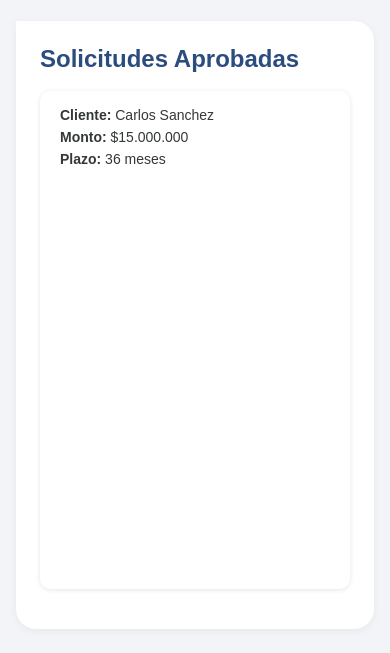
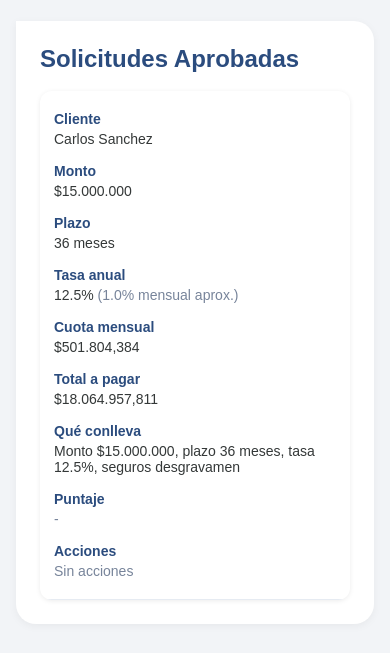
Before and after one commit to ShadowMasterUsm/INF348--Proyecto-Semestral, a plain HTML site: page proyecto-base-main/web/analista_riesgo.html in a window 390 px wide. Both pictures are taken after a click on the button "Solicitudes Aprobadas". Shown: the part 203-856 px from the top of the page. Drawn offline with Linux system fonts and the light colour scheme; no server answers.

Commit message:
tabla con tasa de interes

```diff
--- a/proyecto-base-main/web/css/analista.css
+++ b/proyecto-base-main/web/css/analista.css
@@ -68,6 +68,13 @@ h1, h2 {
 margin-bottom: 18px;
 }
 
+.analista-intro {
+max-width: 920px;
+margin-bottom: 18px;
+color: #556789;
+line-height: 1.5;
+}
+
 /* Tabs */
 .tabs {
 display: flex;
@@ -124,6 +131,38 @@ h1, h2 {
 flex-wrap: wrap;
 }
 
+.solicitudes-table {
+width: 100%;
+border-collapse: collapse;
+background: #fff;
+border-radius: 12px;
+overflow: hidden;
+box-shadow: 0 1px 5px rgba(0,0,0,0.08);
+}
+
+.solicitudes-table th,
+.solicitudes-table td {
+padding: 14px 16px;
+text-align: left;
+vertical-align: top;
+border-bottom: 1px solid #e6ebf2;
+font-size: 14px;
+}
+
+.solicitudes-table th {
+background: #eef3fb;
+color: #2b4c7e;
+font-weight: 700;
+}
+
+.solicitudes-table tbody tr:hover {
+background: #f8fbff;
+}
+
+.table-muted {
+color: #77849a;
+}
+
 .solicitud-info {
 flex: 2 1 250px;
 font-size: 14px;
@@ -167,6 +206,10 @@ h1, h2 {
 text-align: center;
 }
 
+.solicitudes-table .score-badge {
+min-width: 68px;
+}
+
 /* Score colors */
 .score-high {
 background-color: #2ecc71; /* verde */
@@ -191,6 +234,12 @@ h1, h2 {
 transition: background-color 0.3s;
 }
 
+.actions {
+display: flex;
+gap: 8px;
+flex-wrap: wrap;
+}
+
 .btn-primary {
 background: #2b4c7e;
 color: white;
@@ -211,19 +260,41 @@ h1, h2 {
 
 /* Responsive tweaks */
 @media (max-width: 700px) {
-  .solicitud {
-    flex-direction: column;
-    align-items: flex-start;
+.solicitudes-table,
+.solicitudes-table thead,
+.solicitudes-table tbody,
+.solicitudes-table th,
+.solicitudes-table td,
+.solicitudes-table tr {
+  display: block;
 }
 
-  .solicitud-details {
-    justify-content: flex-start;
-    width: 100%;
-    margin-top: 12px;
+.solicitudes-table thead {
+  position: absolute;
+  left: -9999px;
+  top: -9999px;
 }
 
-  .score {
-    min-width: auto;
+.solicitudes-table tr {
+  border-bottom: 1px solid #e6ebf2;
+  padding: 12px 14px;
+}
+
+.solicitudes-table td {
+  border: none;
+  padding: 8px 0;
+}
+
+.solicitudes-table td::before {
+  content: attr(data-label);
+  display: block;
+  font-weight: 700;
+  color: #2b4c7e;
+  margin-bottom: 4px;
+}
+
+.actions {
+  width: 100%;
 }
 
 .actions button {
--- a/proyecto-base-main/web/js/analista_riesgo.js
+++ b/proyecto-base-main/web/js/analista_riesgo.js
@@ -7,10 +7,26 @@ document.addEventListener('DOMContentLoaded', () => {
   const mockData = {
     evaluacion: [],
     aprobadas: [
-      { id: 3, cliente: 'Carlos Sanchez', monto: 15000000, plazo: 36 },
+      {
+        id: 3,
+        cliente: 'Carlos Sanchez',
+        monto: 15000000,
+        plazo: 36,
+        tasaInteres: 12.5,
+        incluye_seguro_desgravamen: true,
+        incluye_seguro_cesantia: false,
+      },
     ],
     'sin-firmar': [
-      { id: 4, cliente: 'Ana Gomez', monto: 2000000, plazo: 6 },
+      {
+        id: 4,
+        cliente: 'Ana Gomez',
+        monto: 2000000,
+        plazo: 6,
+        tasaInteres: 12.5,
+        incluye_seguro_desgravamen: false,
+        incluye_seguro_cesantia: true,
+      },
     ],
   };
 
@@ -27,6 +43,41 @@ document.addEventListener('DOMContentLoaded', () => {
     return Math.max(5, Math.min(95, scoreBruto));
   };
 
+  const formatearMoneda = (valor) => `$${Number(valor || 0).toLocaleString('es-CL')}`;
+
+  const formatearTasa = (valor) => `${Number(valor || 0).toFixed(1)}%`;
+
+  const calcularCuotaMensualEstimada = (monto, plazo, tasaInteresAnual) => {
+    const principal = Number(monto) || 0;
+    const meses = Number(plazo) || 0;
+    const tasaAnual = Number(tasaInteresAnual) || 0;
+
+    if (meses <= 0) return 0;
+
+    const tasaMensual = tasaAnual / 12 / 100;
+    if (tasaMensual <= 0) {
+      return principal / meses;
+    }
+
+    return (principal * tasaMensual) / (1 - Math.pow(1 + tasaMensual, -meses));
+  };
+
+  const obtenerConllevaSolicitud = (solicitud) => {
+    const seguros = [];
+
+    if (solicitud.incluye_seguro_desgravamen) {
+      seguros.push('desgravamen');
+    }
+
+    if (solicitud.incluye_seguro_cesantia) {
+      seguros.push('cesantía');
+    }
+
+    const detalleSeguros = seguros.length > 0 ? `, seguros ${seguros.join(' y ')}` : '';
+
+    return `Monto ${formatearMoneda(solicitud.monto)}, plazo ${Number(solicitud.plazo) || 0} meses, tasa ${formatearTasa(solicitud.tasaInteres)}${detalleSeguros}`;
+  };
+
   const cargarSolicitudesEvaluacion = async () => {
     try {
       const response = await fetch(API_SIMULACIONES);
@@ -38,13 +89,25 @@ document.addEventListener('DOMContentLoaded', () => {
       const payload = await response.json();
       const simulaciones = Array.isArray(payload.data) ? payload.data : [];
 
-      mockData.evaluacion = simulaciones.map((simulacion) => ({
-        id: simulacion.id_simulacion,
-        cliente: simulacion.rut,
-        monto: Number(simulacion.monto) || 0,
-        plazo: Number(simulacion.cuotas) || 0,
-        score: calcularScore(simulacion.monto, simulacion.cuotas)
-      }));
+      mockData.evaluacion = simulaciones.map((simulacion) => {
+        const monto = Number(simulacion.monto) || 0;
+        const plazo = Number(simulacion.cuotas) || 0;
+        const tasaInteres = Number(simulacion.tasa_interes_anual) || 12.5;
+        const cuotaCalculada = calcularCuotaMensualEstimada(monto, plazo, tasaInteres);
+
+        return {
+          id: simulacion.id_simulacion,
+          cliente: simulacion.rut,
+          monto,
+          plazo,
+          tasaInteres,
+          cuotaMensual: Number(simulacion.monto_cuota) || cuotaCalculada,
+          totalPagar: Number(simulacion.monto_total) || cuotaCalculada * plazo,
+          incluye_seguro_desgravamen: Boolean(simulacion.incluye_seguro_desgravamen),
+          incluye_seguro_cesantia: Boolean(simulacion.incluye_seguro_cesantia),
+          score: calcularScore(simulacion.monto, simulacion.cuotas)
+        };
+      });
     } catch (error) {
       console.error('Error al cargar simulaciones para evaluación:', error);
       mockData.evaluacion = [];
@@ -61,40 +124,65 @@ document.addEventListener('DOMContentLoaded', () => {
       return;
     }
 
-    solicitudes.forEach(solicitud => {
-      const solicitudDiv = document.createElement('div');
-      solicitudDiv.classList.add('solicitud');
+    const tabla = document.createElement('table');
+    tabla.className = 'solicitudes-table';
 
-      let buttons = '';
-      let scoreBadge = '';
-      if (tab === 'evaluacion') {
-        buttons = `
+    const thead = document.createElement('thead');
+    thead.innerHTML = `
+      <tr>
+        <th>Cliente</th>
+        <th>Monto</th>
+        <th>Plazo</th>
+        <th>Tasa anual</th>
+        <th>Cuota mensual</th>
+        <th>Total a pagar</th>
+        <th>Qué conlleva</th>
+        <th>Puntaje</th>
+        <th>Acciones</th>
+      </tr>
+    `;
+
+    const tbody = document.createElement('tbody');
+
+    solicitudes.forEach((solicitud) => {
+      const fila = document.createElement('tr');
+
+      const botones = tab === 'evaluacion'
+        ? `
           <div class="actions">
             <button class="btn btn-primary" data-id="${solicitud.id}" data-action="aprobar">Aprobar</button>
             <button class="btn btn-secondary" data-id="${solicitud.id}" data-action="rechazar">Rechazar</button>
           </div>
-        `;
-        scoreBadge = `
-          <div class="score">
-            <strong>Puntaje de Riesgo</strong>
-            <div class="score-badge ${getScoreClass(solicitud.score)}">${solicitud.score}</div>
-          </div>
-        `;
-      }
+        `
+        : '<span class="table-muted">Sin acciones</span>';
 
-      solicitudDiv.innerHTML = `
-        <div class="solicitud-info">
-          <p><strong>Cliente:</strong> ${solicitud.cliente}</p>
-          <p><strong>Monto:</strong> $${solicitud.monto.toLocaleString('es-CL')}</p>
-          <p><strong>Plazo:</strong> ${solicitud.plazo} meses</p>
-        </div>
-        <div class="solicitud-details">
-          ${scoreBadge}
-          ${buttons}
-        </div>
+      const puntaje = tab === 'evaluacion'
+        ? `<div class="score-badge ${getScoreClass(solicitud.score)}">${solicitud.score}</div>`
+        : '<span class="table-muted">-</span>';
+
+      const cuotaMensual = Number(solicitud.cuotaMensual)
+        || calcularCuotaMensualEstimada(solicitud.monto, solicitud.plazo, solicitud.tasaInteres);
+      const totalPagar = Number(solicitud.totalPagar) || (cuotaMensual * (Number(solicitud.plazo) || 0));
+      const tasaMensual = (Number(solicitud.tasaInteres) || 0) / 12;
+
+      fila.innerHTML = `
+        <td data-label="Cliente">${solicitud.cliente}</td>
+        <td data-label="Monto">${formatearMoneda(solicitud.monto)}</td>
+        <td data-label="Plazo">${Number(solicitud.plazo) || 0} meses</td>
+        <td data-label="Tasa anual">${formatearTasa(solicitud.tasaInteres)} <span class="table-muted">(${formatearTasa(tasaMensual)} mensual aprox.)</span></td>
+        <td data-label="Cuota mensual">${formatearMoneda(cuotaMensual)}</td>
+        <td data-label="Total a pagar">${formatearMoneda(totalPagar)}</td>
+        <td data-label="Qué conlleva">${obtenerConllevaSolicitud(solicitud)}</td>
+        <td data-label="Puntaje">${puntaje}</td>
+        <td data-label="Acciones">${botones}</td>
       `;
-      content.appendChild(solicitudDiv);
+
+      tbody.appendChild(fila);
     });
+
+    tabla.appendChild(thead);
+    tabla.appendChild(tbody);
+    content.appendChild(tabla);
   };
 
   const handleTabClick = async (tab) => {
```
Lines whose indentation alone changed are shown as unchanged.
